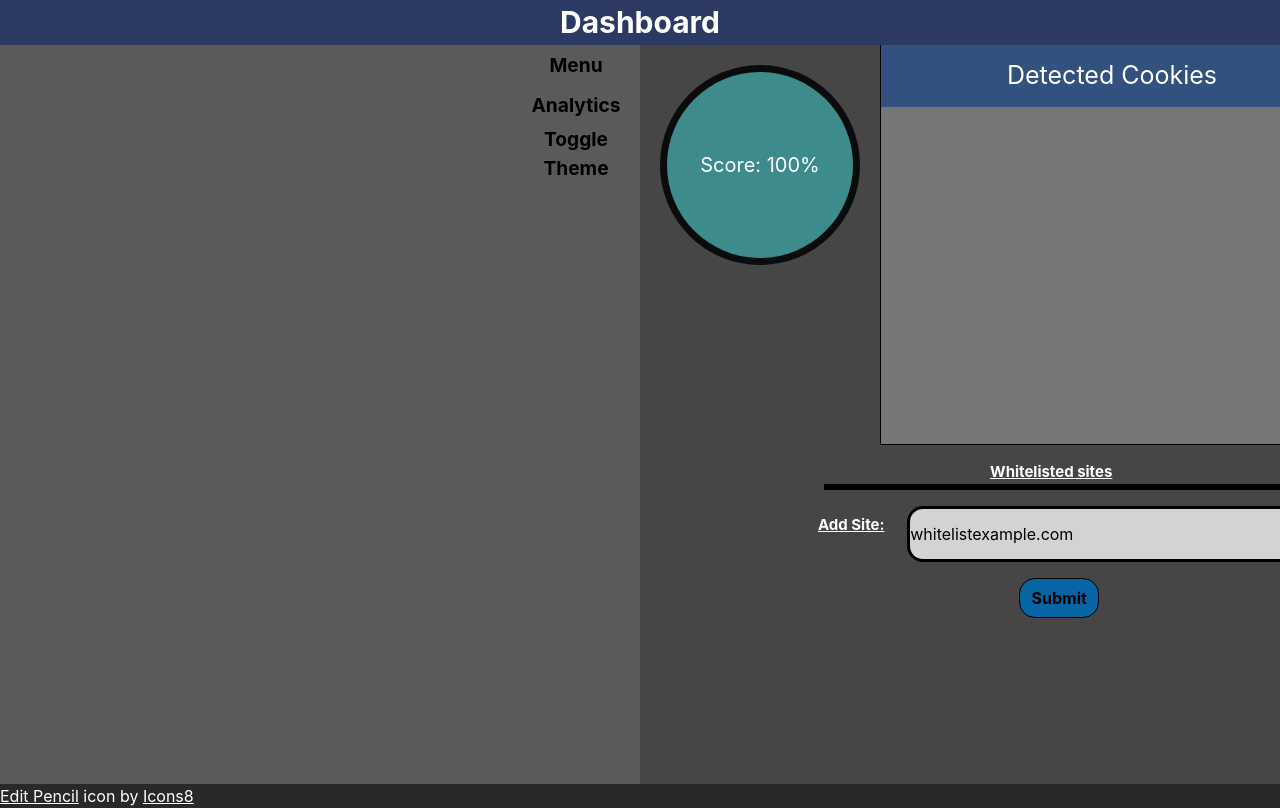
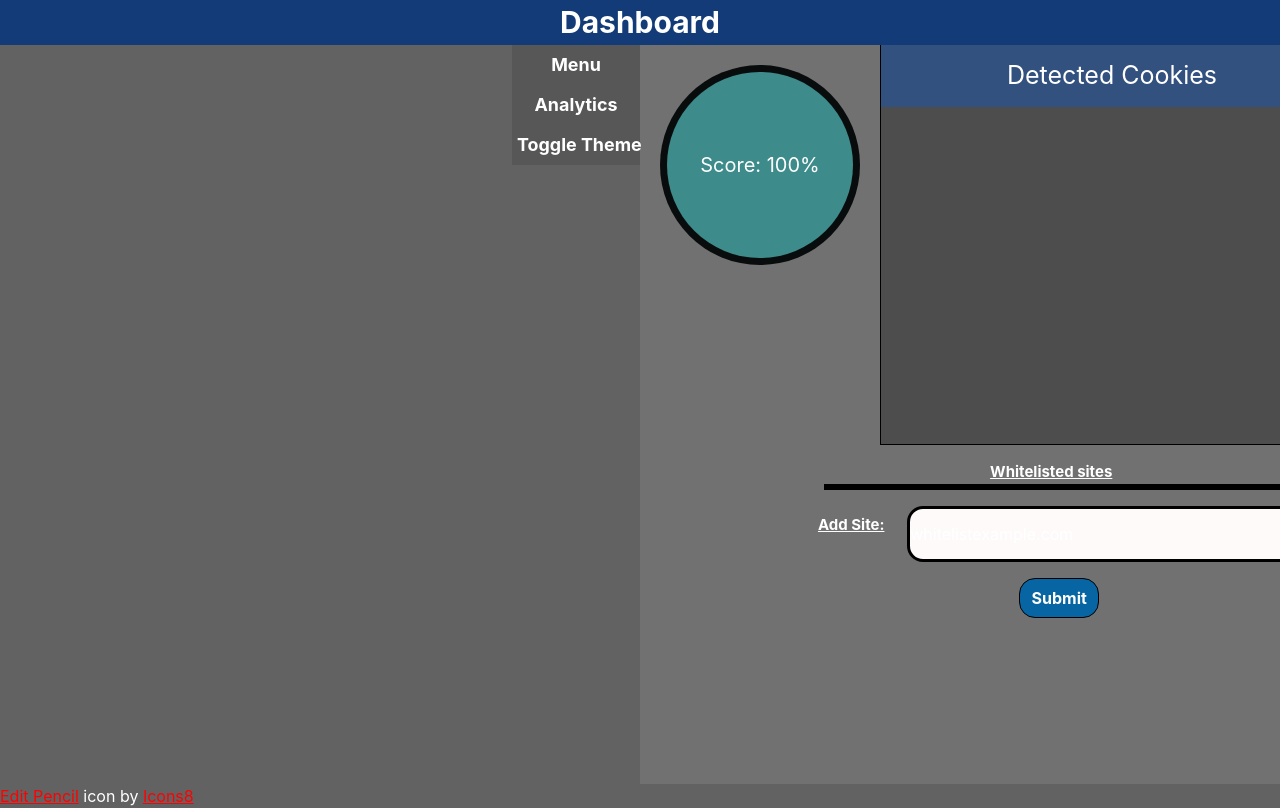
Before and after one commit to BrennanA757/LightweightSecurityExtensionThing, a browser extension: page src/dashboard/dashboard.html in a window 1280 px wide. Both pictures are taken after a click on the button "Toggle Theme". Drawn offline with Linux system fonts and the light colour scheme.

Commit message:
Added theme toggling

```diff
--- a/src/dashboard/analytics_section.js
+++ b/src/dashboard/analytics_section.js
@@ -8,7 +8,6 @@ async function updateGraph() {
   const { found_cookies } = await chrome.storage.local.get("found_cookies");
   if(found_cookies != undefined){
     keys = Object.keys(found_cookies);
-    console.log("Found keys: ", keys);
   }
   else{
     keys=[];
@@ -23,7 +22,6 @@ async function updateGraph() {
   //Push data onto lists
   for (let i = 0; i < 10 && i < keys.length; i++) {
     const date = dates[i];
-    console.log("Placing x value: ", date);
     const date_string = (date.getMonth() + 1) + "/" + date.getDate();
 
     xValues.push(date_string);
--- a/src/dashboard/cookies_section.js
+++ b/src/dashboard/cookies_section.js
@@ -45,8 +45,7 @@ function updateCookieList(cookie_list, bad_cookies_list) {
     let p_element = document.createElement("p");
     p_element.innerHTML = cookie_string;
     p_element.classList.add("cookie");
-    if(!is_secure) p_element.style.color="#6d0000";
-    else p_element.style.color="black";
+    if(!is_secure) p_element.classList.add("warning");
     cookie_container.appendChild(p_element);
   }
 }
--- a/src/dashboard/dashboard.css
+++ b/src/dashboard/dashboard.css
@@ -1,13 +1,47 @@
-body {
-  background-color: #292929;
+:root{
+  --text-color: #292929;
+  --btn-bg: #dddddd;
+
+  --primary-color: white;
+  --secondary-color: #afafaf;
+  --cookie-container-bg-color: rgb(174, 174, 174);
+  --accent-color: #568ad8;
+  --accent-color-dark: #234d8d;
+  --highlight-color: rgb(8, 101, 163);
+
+  --warning-color: rgb(255, 78, 78);
+}
+.dark-mode{
+  --text-color: white;
+  --btn-bg: #575757;
+
+  --primary-color: rgb(98, 98, 98);
+  --secondary-color: #717171;
+  --cookie-container-bg-color: rgb(77, 77, 77);
+  --accent-color: #33517e;
+  --accent-color-dark: #133b77;
+  --highlight-color: rgb(8, 101, 163);
+
+  --warning-color: red;
+}
+
+
+
+body{
+  color: var(--text-color);
+  background-color: var(--primary-color);
+  transition: background-color 0.3s ease, color 0.3s ease;
+  min-height: 100vh;
+
   margin: 0;
 }
-
 a {
-  color: white;
+  color: var(--warning-color);
   text-decoration: underline;
 }
-
+span{
+  color: var(--text-color);
+}
 h1,
 h2,
 h3,
@@ -15,24 +49,20 @@ h4,
 h5,
 h6 {
   text-align: center;
+  color: var(--text-color);
+}
+h2 {
+  font-size: 30px;
+  background-color: var(--accent-color-dark);
   color: white;
 }
-
-h2 {
-  font-size: 30px;
-  background-color: #2c3a63;
-}
-
 h3 {
   font-size: 25px;
-  background-color: #33517e;
+  background-color: var(--accent-color);
   padding: 12px;
 }
 
-#cookie_container p {
-  font-size: 15px;
-  font-weight: bold;
-}
+
 
 .score-text {
   position: absolute;
@@ -43,56 +73,52 @@ h3 {
   font-weight: bold;
   color: #333;
 }
-
 .container {
   width: 100%;
   height: 98vh;
   display: grid;
   grid-template-areas:
-    "header header"
-    "menu display-area";
-  background-color: #464646;
+  "header header"
+  "menu display-area";
+  background-color: var(--secondary-color);
   grid-template-columns: 1fr 1fr;
   grid-template-rows: auto 1fr;
 }
-
 .container div.header {
   grid-area: header;
 }
-
 .container div.menu {
   grid-area: menu;
-  background-color: #5a5a5a;
+  background-color: var(--primary-color);
   display: flex;
   flex-direction: column;
   justify-content: flex-start;
   align-items: flex-end;
 }
-
 .container div.menu button {
   font-weight: bold;
   min-height: 5vh;
   width: 10vw;
-  font-size: clamp(1rem, 1.5cqi, 12rem);
+  font-size: clamp(1rem, 1.4cqi, 12rem);
 }
-
 .container div.display-area {
   grid-area: display-area;
   display: flex;
   flex-direction: row;
 }
+.menu_button_ {
+  background-color: var(--btn-bg);
+  color: var(--text-color);
+  cursor: pointer;
+  padding: 5px;
+  white-space: nowrap;
 
-.menu_button_ {
-  background-color: #5a5a5a;
-  cursor: pointer;
 
   transition: background-color 0.3s ease;
 }
-
 .menu_button_:hover {
   background-color: #464646;
 }
-
 .good {
   border-color: green !important;
   background-color: green !important;
@@ -105,13 +131,11 @@ h3 {
   border-color: red !important;
   background-color: red !important;
 }
-
 .flex_row {
   display: flex;
   flex-direction: row;
   align-items: center;
 }
-
 .whitelist_header {
   margin-right: 1rem;
   font-size: 15px;
@@ -119,40 +143,43 @@ h3 {
   font-weight: bold;
   min-width: 5rem;
 }
-
 .view {
   max-height: 0;
   overflow: hidden;
 }
-
 .view.active {
   max-height: 100vw;
 }
-
 .editIcon{
   opacity: 0;
   transition: 1 0.3s ease-in-out;
   cursor: pointer;
 }
-
 .whitelist_row:hover .editIcon {
   opacity: 1;
 }
+.warning{
+  color: var(--warning-color);
+}
 
+
+
+#cookie_container p {
+  font-size: 15px;
+  font-weight: bold;
+}
 #cookie_container {
   width: 36.25vw;
   border-right: 1px solid black;
   border-left: 1px solid black;
   border-bottom: 1px solid black;
-  background-color:rgb(118, 118, 118);
+  background-color: var(--cookie-container-bg-color);
   height: 50vh;
   overflow: auto;
 }
-
 #score-circle {
   min-width: 200px;
 }
-
 #whitelist_form {
   display: flex;
   flex-direction: column;
@@ -160,18 +187,16 @@ h3 {
   margin-top: 1rem;
   max-width: 28vw;
 }
-
 #domain_input {
   height: 7vh;
   width: 25rem;
-  background-color: lightgrey;
+  background-color: snow;
   border: 3px solid black;
   border-radius: 1rem;
   margin-top: 1rem;
 }
-
 #submit_btn {
-  background-color: rgb(8, 101, 163);
+  background-color: var(--highlight-color);
   border: 1px solid black;
   border-radius: 1rem;
   cursor: pointer;
@@ -180,22 +205,19 @@ h3 {
   margin-top: 1rem;
   font-weight: bold;
 }
-
 #whitelist_list {
   width: 36.75vw;
   max-height: 12rem;
   overflow: auto;
-  background-color: white;
+  background-color: var(--primary-color);
   border: 3px solid black;
 }
-
 #whitelist_list p {
   font-size: 14px;
   font-weight: bold;
 }
-
 #insecure_cookies_chart {
   width: 20vw;
   max-width: 1000px;
-  background-color: white;
+  background-color: var(--primary-color);
 }
--- a/src/dashboard/dashboard.html
+++ b/src/dashboard/dashboard.html
@@ -9,13 +9,13 @@
   <script src="../../static/chart.umd.js"></script>
   <div class="container">
     <div class="header"><h2 class="font-bold">Dashboard</h2></div>
-    <body>
-      <div class="menu menu_button_container">
-        <button id="home_menu_btn" class="menu_button_">Menu</button>
-        <button id="analytics_btn" class="menu_button_">Analytics</button>
-        <button id="toggleThemeBtn" class="menu_button_">Toggle Theme</button>
+    <body class="theme_toggle">
+      <div class="menu menu_button_container theme_toggle" id="menu_button_container">
+        <button id="home_menu_btn" class="menu_button_ theme_toggle">Menu</button>
+        <button id="analytics_btn" class="menu_button_ theme_toggle">Analytics</button>
+        <button id="toggle_theme_btn" class="menu_button_ theme_toggle">Toggle Theme</button>
       </div>
-      <div class="display-area view active" id="home_view">
+      <div class="display-area view active theme_toggle" id="home_view">
         <div class="progress-circle" id="score-circle">
           <span id="scoreText">Score: 100%</span>
           <div class="left-half-clipper" id="left-half-clipper">
@@ -24,7 +24,7 @@
           </div>
         </div>
         <div id="cookie_section">
-          <div id="cookie_container">
+          <div class="theme_toggle" id="cookie_container">
             <h3>Detected Cookies</h3>
           </div>
           <div>
@@ -53,7 +53,7 @@
   <a target="_blank" href="https://icons8.com/icon/49/edit-pencil"
     >Edit Pencil</a
   >
-  <span style="color: white">icon by</span>
+  <span>icon by</span>
   <a target="_blank" href="https://icons8.com">Icons8</a>
   <script src="dashboard.js"></script>
   <script src="analytics_section.js"></script>
--- a/src/dashboard/dashboard.js
+++ b/src/dashboard/dashboard.js
@@ -1,3 +1,5 @@
+const toggle_elements = document.querySelectorAll(".theme_toggle");
+
 document.addEventListener("DOMContentLoaded", async () => {
   updateScore();
 });
@@ -93,3 +95,12 @@ document.getElementById("analytics_btn").addEventListener("click", () => {
   views.forEach((v) => v.classList.remove("active"));
   document.getElementById("analytics_view").classList.toggle("active");
 });
+
+document.getElementById("toggle_theme_btn").addEventListener("click", ()=>{
+  toggle_elements.forEach(e=>{
+    e.classList.toggle("dark-mode");
+  });
+
+  const is_dark = toggle_elements[0].classList.contains('dark-mode');
+  localStorage.setItem('theme', is_dark ? 'dark' : 'light');
+});
```
